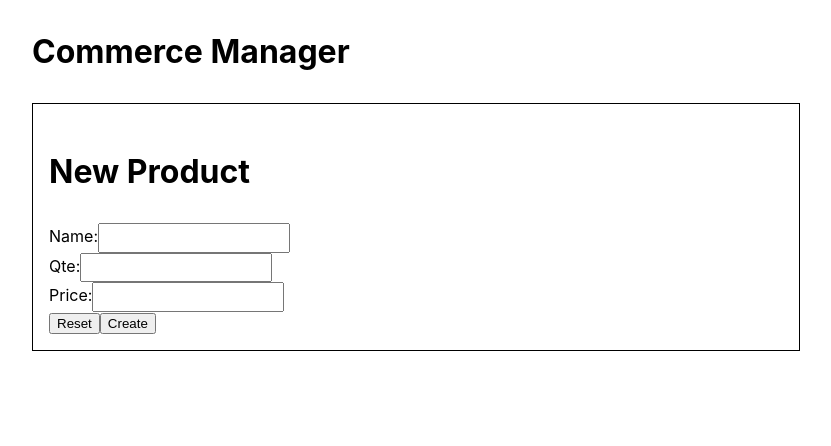
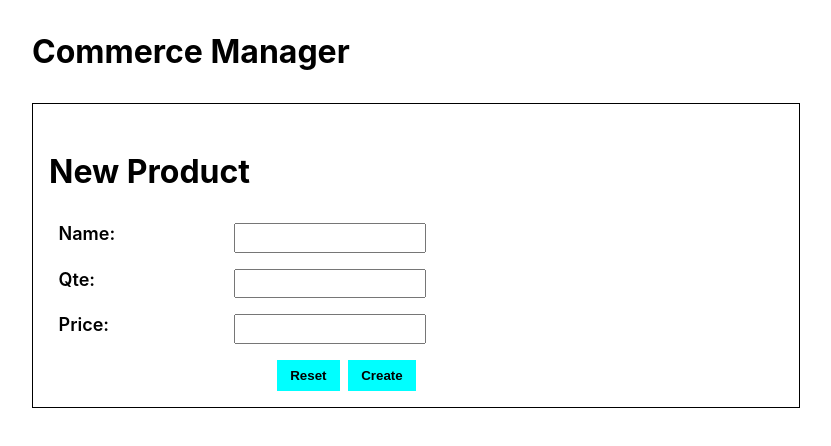
Before and after one commit to ChedlyMar/commerce-manager, a React (Create React App) app in the folder client/: page /products/new in a window 1280 px wide. Shown: the top 446 px of the page, without its empty margins (224-1055 px from the left). Built offline with nearby package versions, Linux system fonts and the light colour scheme.

Commit message:
create EditProduct component

```diff
--- a/client/src/components/EditProduct/EditProduct.css
+++ b/client/src/components/EditProduct/EditProduct.css
@@ -0,0 +1,30 @@
+.input-group {
+  display: flex;
+  justify-content: space-between;
+  margin: 1em 0.6em;
+  width: 50%;
+}
+
+.btn-group {
+  width: 50%;
+  display: flex;
+  justify-content: right;
+}
+
+.btn-edit {
+  text-decoration: none;
+  margin-left: 0.6em;
+  background-color: aqua;
+  border: none;
+  padding: 0.6em 1em;
+  color: black;
+  font-weight: 700;
+}
+.btn-edit:hover {
+  background-color: cadetblue;
+}
+
+label {
+  font-size: large;
+  font-weight: 600;
+}
--- a/client/src/components/EditProduct/EditProduct.js
+++ b/client/src/components/EditProduct/EditProduct.js
@@ -1,9 +1,93 @@
+import { useState, useEffect } from "react";
+import { useParams, useNavigate } from "react-router-dom";
+
+import axios from "axios";
+
 import "./EditProduct.css";
 
 const EditProduct = () => {
+  const [product, setProduct] = useState();
+  const { id } = useParams();
+  const navigate = useNavigate();
+
+  useEffect(() => {
+    const fetchData = async () => {
+      try {
+        const { data } = await axios.get(`http://localhost:5000/product/${id}`);
+
+        setProduct(data.product);
+      } catch (error) {
+        console.error(error.message);
+      }
+    };
+
+    fetchData();
+  }, [id]);
+
+  const resetHandler = (e) => {
+    e.preventDefault();
+    setProduct({ name: "", qte: "", price: "" });
+  };
+
+  const submitHandler = async (e) => {
+    e.preventDefault();
+
+    try {
+      await axios.patch(`http://localhost:5000/product/${id}`, product);
+
+      navigate("/");
+    } catch (error) {
+      console.error(error.message);
+    }
+  };
+
   return (
-    <div>
+    <div className="container">
       <h1>Update Product</h1>
+      <form onSubmit={submitHandler}>
+        {product && (
+          <div>
+            <div className="input-group">
+              <label>Name:</label>
+              <input
+                name="name"
+                value={product.name}
+                onChange={(e) =>
+                  setProduct({ ...product, name: e.target.value })
+                }
+              />
+            </div>
+            <div className="input-group">
+              <label>Qte:</label>
+              <input
+                name="qte"
+                value={product.qte}
+                onChange={(e) =>
+                  setProduct({ ...product, qte: e.target.value })
+                }
+              />
+            </div>
+            <div className="input-group">
+              <label>Price:</label>
+              <input
+                name="price"
+                value={product.price}
+                onChange={(e) =>
+                  setProduct({ ...product, price: e.target.value })
+                }
+              />
+            </div>
+          </div>
+        )}
+        <div className="btn-group">
+          <button onClick={resetHandler} className="btn-edit">
+            Reset
+          </button>
+          <button type="submit" className="btn-edit">
+            Update
+          </button>
+        </div>
+      </form>
     </div>
   );
 };
```
